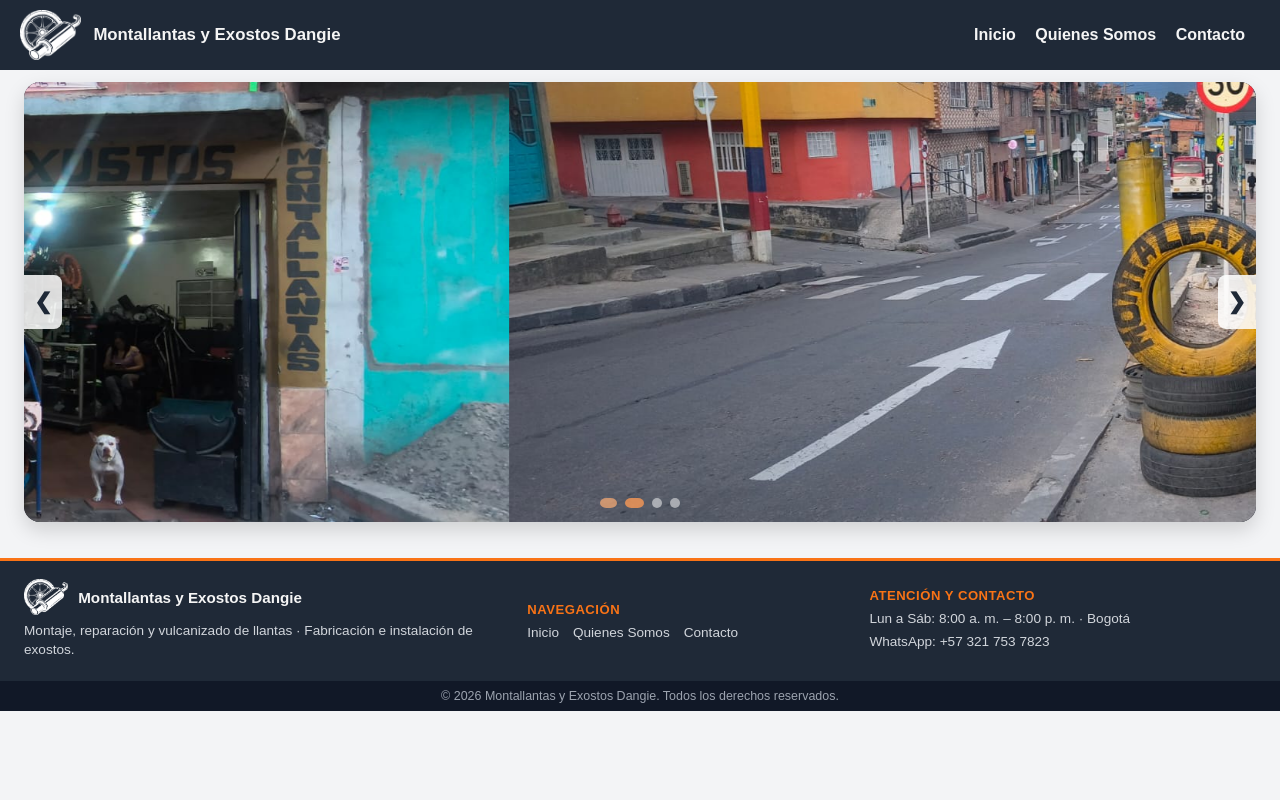
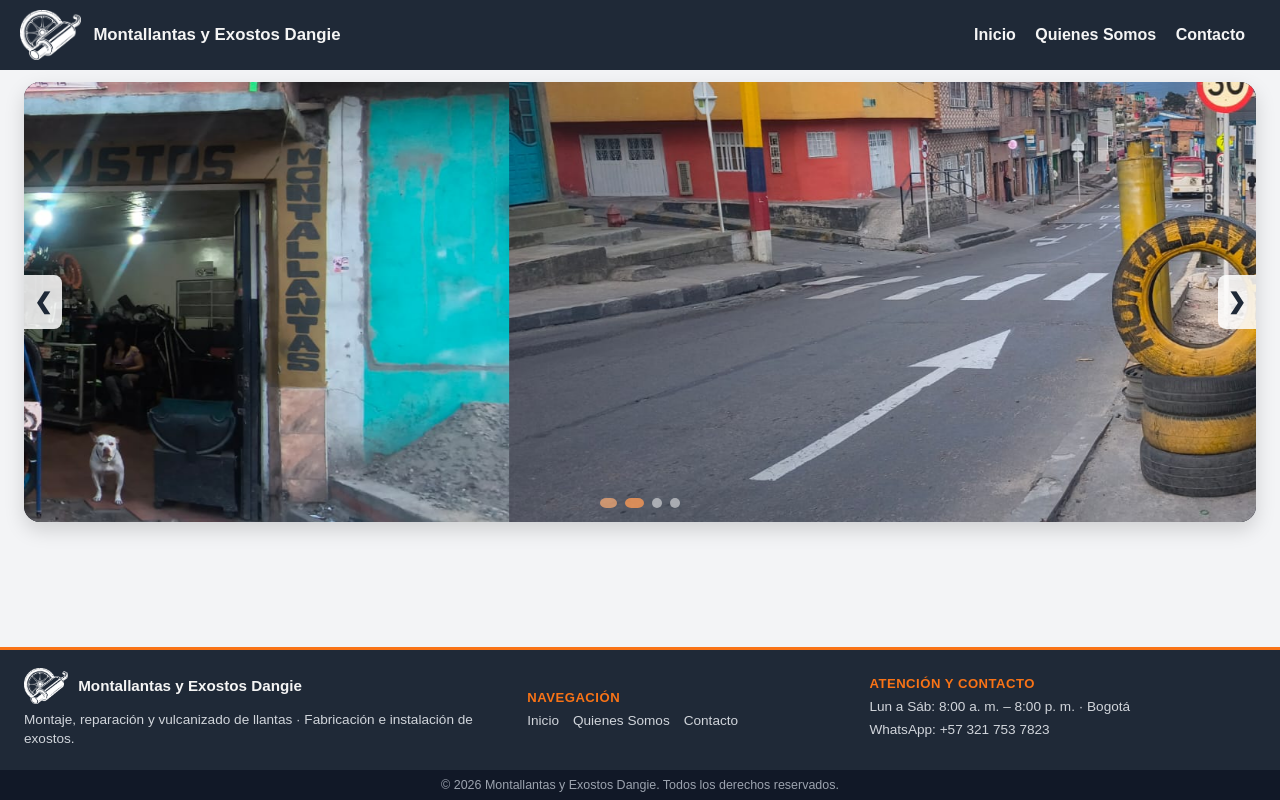
Before and after one commit to k-rubio/k-rubio.github.io, a plain HTML site: page index.html in a window 1280 px wide. Drawn offline with Linux system fonts and the light colour scheme.

Commit message:
correccionfooter

```diff
--- a/style.css
+++ b/style.css
@@ -3,11 +3,14 @@
 }
 
 html, body {
-    font-family: sans-serif;
+font-family: sans-serif;
     margin: 0;
     padding: 0;
-    background-color: #F3F4F6;
+    background-color: #111827; /* Mismo tono oscuro de la base del footer */
     overflow-x: hidden;
+    min-height: 100dvh;
+    display: flex;
+    flex-direction: column;
 }
 
 a {
@@ -62,7 +65,11 @@ nav a:hover {
     color: white;
     cursor: pointer;
 }
-
+main {
+    flex: 1 0 auto;
+    width: 100%;
+    background-color: #F3F4F6; /* Mantiene el fondo claro del área principal */
+}
 /* ================= SLIDER ESTILO BANNER ================= */
 .contenedor-slider {
     width: 100%;
@@ -168,8 +175,9 @@ nav a:hover {
 .site-footer {
     background-color: #1F2937;
     color: #F5F5F5;
-    margin-top: 24px;
+    margin-top: auto;
     border-top: 3px solid #F97316;
+    width: 100%;
 }
 
 .footer-contenido {
```
